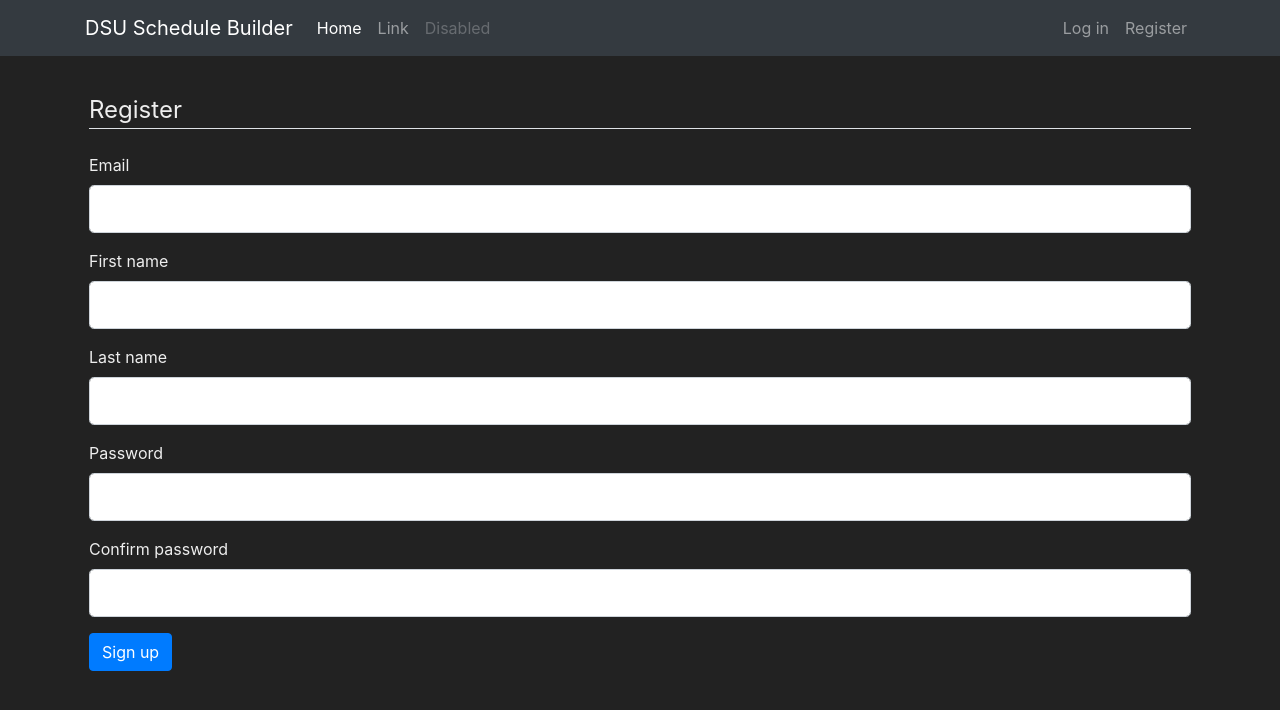
After one commit to Graylunchbox74/DSUScheduleBuilder-WebApplication, a Flask app: page /register in a window 1280 px wide. The commit adds this page. Shown: the top 710 px of the page. Run offline with Flask 2, Linux system fonts and the light colour scheme; some libraries are stand-ins or nearby versions.

Commit message:
Polishing up initial designs and forms

```diff
--- a/www/requirements.txt
+++ b/www/requirements.txt
@@ -1,3 +1,4 @@
 Flask==1.0.2
 Flask-WTF==0.14.2
 WTForms==2.2.1
+requests==2.19.1
--- a/www/server/__init__.py
+++ b/www/server/__init__.py
@@ -14,3 +14,4 @@ app.config.from_envvar('APP_CONFIG')
 
 from server.controllers import home_controller
 from server.controllers import login_controller
+from server.controllers import register_controller
--- a/www/server/controllers/__init__.py
+++ b/www/server/controllers/__init__.py
@@ -1,6 +1,5 @@
 from functools import wraps
 from flask import session, redirect, url_for
-
 from server import app
 
 
--- /dev/null
+++ b/www/server/controllers/register_controller.py
@@ -0,0 +1,22 @@
+from server import app
+from server import controllers
+from server.models.registration_form import RegistrationForm
+import flask
+
+
+@app.route('/register', methods=['GET', 'POST'])
+def register():
+    global_context = controllers.get_global_context_variables()
+
+    register_form = RegistrationForm()
+    if register_form.validate_on_submit():
+        # Tell the DB About this
+
+        return flask.redirect(flask.url_for('login'))
+
+    context = {
+        "globals": global_context,
+        "form": register_form
+    }
+
+    return flask.render_template('register.html', **context)
--- a/www/server/models/registration_form.py
+++ b/www/server/models/registration_form.py
@@ -1,5 +1,5 @@
 from flask_wtf import FlaskForm
-from wtforms import StringField, PasswordField
+from wtforms import StringField, PasswordField, SubmitField
 from wtforms.validators import DataRequired, Length, EqualTo
 
 
@@ -10,12 +10,12 @@ class RegistrationForm(FlaskForm):
     )
 
     first_name = StringField(
-        'First name'
+        'First name',
         validators=[DataRequired(), Length(min=1, max=25)]
     )
 
     last_name = StringField(
-        'Last name'
+        'Last name',
         validators=[DataRequired(), Length(min=1, max=25)]
     )
 
--- a/www/server/static/css/core.css
+++ b/www/server/static/css/core.css
@@ -9,3 +9,11 @@ body {
     background: #222;
     color: #eee;
 }
+
+main {
+    margin-top: 4rem;
+}
+
+.content-section {
+    padding: .25rem;
+}
--- a/www/server/views/partials/_layout.html
+++ b/www/server/views/partials/_layout.html
@@ -4,28 +4,35 @@
 <head lang="en">
 
     <meta charset="utf-8">
+    <meta name="viewport" content="width=device-width, initial-scale=1, shrink-to-fit=no">
     <meta name="description" content="DSU Schedule Builder">
     <meta name="author" content="Brendan Hansen">
 
     <title>{{ globals.brand_name }}</title>
-    <link rel="stylesheet" type="text/css" href="/static/css/bootstrap.css" />
-    <link rel="stylesheet" type="text/css" href="/static/css/core.css" />
+    <link rel="stylesheet" type="text/css" href="{{ url_for('static', filename='css/bootstrap.css') }} " />
+    <link rel="stylesheet" type="text/css" href="{{ url_for('static', filename='css/core.css') }} " />
     {% block styles %}
     {% endblock %}
 
-    <script type="text/javascript" src="/static/js/jquery.min.js"></script>
-    <script type="text/javascript" src="/static/js/bootstrap.min.js"></script>
+    <script type="text/javascript" src="{{ url_for('static', filename='js/jquery.min.js') }}"></script>
+    <script type="text/javascript" src="{{ url_for('static', filename='js/bootstrap.min.js') }}"></script>
     {% block scripts %}
     {% endblock %}
 </head>
 
 <body>
-    {% include 'partials/_navbar.html' %}
+    <header class="site-header">
+        {% include 'partials/_navbar.html' %}
+    </header>
 
-    <div class="container mt-4">
-        {% block content %}
-        {% endblock %}
-    </div>
+    <main role="main" class="container">
+        <div class="row pt-4">
+            <div class="col-md-12">
+                {% block content %}
+                {% endblock %}
+            </div>
+        </div>
+    </main>
 </body>
 
 </html>
--- a/www/server/views/partials/_navbar.html
+++ b/www/server/views/partials/_navbar.html
@@ -1,14 +1,15 @@
-<nav class="navbar navbar-expand-lg navbar-dark bg-dark">
+<nav class="navbar navbar-expand-lg navbar-dark bg-dark fixed-top">
+    <div class="container">
         <a class="navbar-brand" href="#">{{ globals.brand_name }}</a>
-    <button class="navbar-toggler" type="button" data-toggle="collapse" data-target="#navbarSupportedContent"
-        aria-controls="navbarSupportedContent" aria-expanded="false" aria-label="Toggle navigation">
+        <button class="navbar-toggler" type="button" data-toggle="collapse" data-target="#navbarContent" aria-controls="navbarSupportedContent"
+            aria-expanded="false" aria-label="Toggle navigation">
             <span class="navbar-toggler-icon"></span>
         </button>
 
-    <div class="collapse navbar-collapse" id="navbarSupportedContent">
+        <div class="collapse navbar-collapse" id="navbarContent">
             <ul class="navbar-nav mr-auto">
                 <li class="nav-item active">
-                <a class="nav-link" href="#">Home</a>
+                    <a class="nav-link" href="{{ url_for('index') }}">Home</a>
                 </li>
                 <li class="nav-item">
                     <a class="nav-link" href="#">Link</a>
@@ -17,9 +18,17 @@
                     <a class="nav-link disabled" href="#">Disabled</a>
                 </li>
             </ul>
-        <form class="form-inline my-2 my-lg-0">
-            <input class="form-control mr-sm-2" type="search" placeholder="Search" aria-label="Search">
-            <button class="btn btn-primary my-2 my-sm-0" type="submit">Search</button>
-        </form>
+
+            <ul class="navbar-nav">
+                {% if session['user'] %}
+                <a class="nav-item nav-link" href="/account">My Account</a>
+                <a class="nav-item nav-link" href="{{ url_for('logout') }}">Log out</a>
+                {% else %}
+                <a class="nav-item nav-link" href="/login">Log in</a>
+                <a class="nav-item nav-link" href="/register">Register</a>
+                {% endif %}
+
+            </ul>
+        </div>
     </div>
 </nav>
--- /dev/null
+++ b/www/server/views/register.html
@@ -0,0 +1,19 @@
+{% extends 'partials/_layout.html' %}
+{% from 'utils/_formutils.html' import render_field %}
+
+{% block content %}
+<div class="content-section">
+    <form method="POST" action="">
+        {{ form.hidden_tag() }}
+
+        <legend class="border-bottom mb-4">Register</legend>
+
+        {{ render_field(form.email) }}
+        {{ render_field(form.first_name) }}
+        {{ render_field(form.last_name) }}
+        {{ render_field(form.password) }}
+        {{ render_field(form.confirm_password) }}
+        {{ form.submit(class="btn btn-primary") }}
+    </form>
+</div>
+{% endblock %}
```
Also changed, not shown: docker-compose.development.yml (+4 -4 lines), docker-compose.yml (+5 -2 lines), www/server/controllers/login_controller.py (+10 -0 lines), www/server/models/user_model.py (added, +11 -0 lines). Lines whose indentation alone changed are shown as unchanged.
